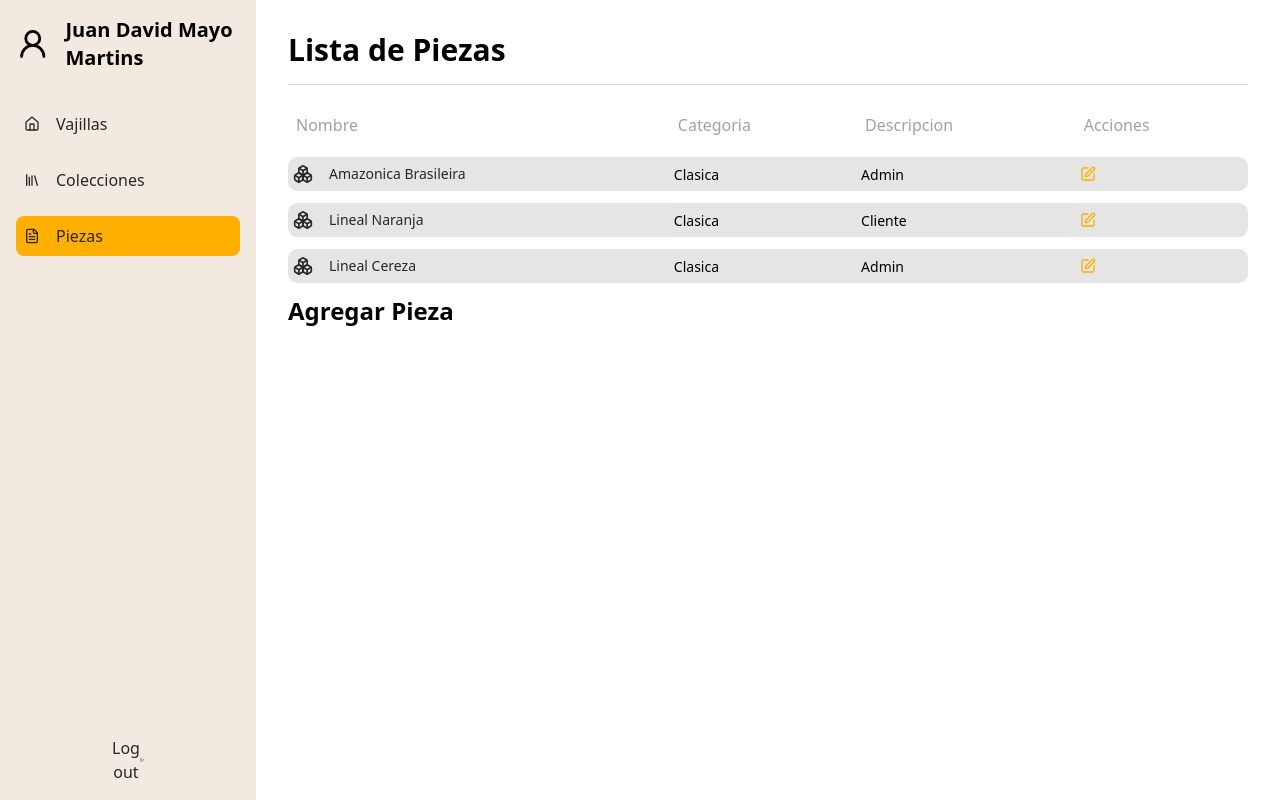
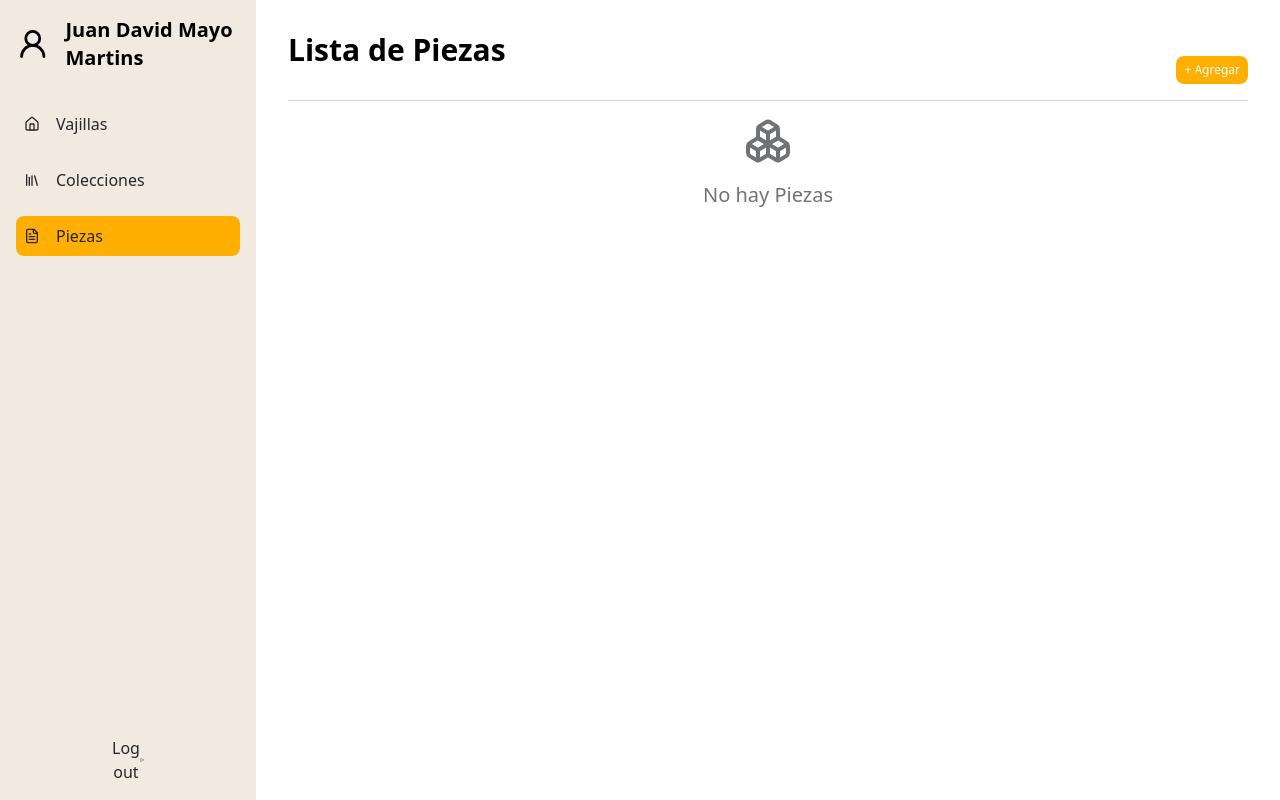
Before and after one commit to MayoJuanDavid/Front_Ceramica_Real, a React (Vite) app: page /piezas in a window 1280 px wide. Built offline with nearby package versions, Linux system fonts and the light colour scheme.

Commit message:
feat: :sparkles: added pieza logic

```diff
--- /dev/null
+++ b/src/components/modals/add-pieza-modal.tsx
@@ -0,0 +1,101 @@
+import React from 'react';
+import Modal from './modal';
+import Input from '../input';
+import { useForm, SubmitHandler } from 'react-hook-form';
+import useAddPiezaModal from '../../hooks/use-add-pieza-modal';
+
+type FormData = {
+  coleccion: number;
+  id: number;
+  molde: number;
+  descripcion: string;
+  precio: number;
+};
+
+interface AddPiezaModalProps {
+  setPiezas: React.Dispatch<React.SetStateAction<FormData[]>>;
+}
+
+const AddPiezaModal = ({ setPiezas }: AddPiezaModalProps) => {
+  const [isLoading, setIsloading] = React.useState(false);
+  const generateID = () => {
+    return Math.floor(Math.random() * 1000);
+  };
+
+  const {
+    register,
+    handleSubmit,
+    reset,
+    formState: { errors },
+  } = useForm<FormData>();
+
+  const onSubmit: SubmitHandler<FormData> = async (data) => {
+    setIsloading(true);
+    await new Promise((resolve) => setTimeout(resolve, 1000));
+    console.log(data);
+    setPiezas((prev) => [...prev, { ...data, id: generateID() }]);
+    setIsloading(false);
+    reset();
+    piezaModal.onClose();
+  };
+
+  const piezaModal = useAddPiezaModal();
+
+  const bodyContent = (
+    <form className="flex flex-col gap-3" onSubmit={handleSubmit(onSubmit)}>
+      <div className="w-full flex flex-col px-32">
+        <Input
+          label="Colección"
+          {...register('coleccion', { required: true })}
+          type="number"
+        />
+        {errors.coleccion ? (
+          <span className="text-xs text-rose-600">Este campo es requerido</span>
+        ) : null}
+      </div>
+      <div className="w-full flex flex-col px-32">
+        <Input
+          label="Molde"
+          {...register('molde', { required: true })}
+          type="number"
+          min={1}
+        />
+        {errors.molde ? (
+          <span className="text-xs text-rose-600">Este campo es requerido</span>
+        ) : null}
+      </div>
+      <div className="w-full flex flex-col px-32">
+        <Input
+          label="Descripción"
+          {...register('descripcion', { required: true })}
+        />
+        {errors.descripcion ? (
+          <span className="text-xs text-rose-600">Este campo es requerido</span>
+        ) : null}
+      </div>
+      <div className="w-full flex flex-col px-32">
+        <Input label="Categoria" {...register('precio', { required: true })} />
+        {errors.precio ? (
+          <span className="text-xs text-rose-600">Este campo es requerido</span>
+        ) : null}
+      </div>
+    </form>
+  );
+
+  const footerContent = <div></div>;
+
+  return (
+    <Modal
+      disabled={isLoading}
+      isOpen={piezaModal.isOpen}
+      title="Agregar Pieza"
+      actionLabel="Agregar"
+      onClose={piezaModal.onClose}
+      onSubmit={handleSubmit(onSubmit)}
+      body={bodyContent}
+      footer={footerContent}
+    />
+  );
+};
+
+export default AddPiezaModal;
--- a/src/contexts/dataContext.tsx
+++ b/src/contexts/dataContext.tsx
@@ -17,7 +17,7 @@ interface Coleccion {
 interface Pieza {
   coleccion: number;
   id: number;
-  molde: string;
+  molde: number;
   descripcion: string;
   precio: number;
 }
--- /dev/null
+++ b/src/hooks/use-add-pieza-modal.tsx
@@ -0,0 +1,15 @@
+import { create } from 'zustand';
+
+interface AddPiezaModalStore {
+  isOpen: boolean;
+  onOpen: () => void;
+  onClose: () => void;
+}
+
+const useAddPiezaModal = create<AddPiezaModalStore>((set) => ({
+  isOpen: false,
+  onOpen: () => set({ isOpen: true }),
+  onClose: () => set({ isOpen: false }),
+}));
+
+export default useAddPiezaModal;
--- a/src/pages/dashboard.tsx
+++ b/src/pages/dashboard.tsx
@@ -1,4 +1,3 @@
-import React from 'react';
 import Table from '../components/Table';
 import Vajilla from '../components/icons/vajilla';
 import AddVajillaModal from '../components/modals/add-vajilla-modal';
--- a/src/pages/piezas.tsx
+++ b/src/pages/piezas.tsx
@@ -1,117 +1,78 @@
 import { Boxes, Edit } from 'lucide-react';
 import Layout from '../layout';
 import Table from '../components/Table';
+import AddPiezaModal from '../components/modals/add-pieza-modal';
+import { useData } from '../contexts/dataContext';
+import useAddPiezaModal from '../hooks/use-add-pieza-modal';
 
-const COLLECCIONES_DATA = [
-  {
-    id: 1,
-    name: (
+export default function Piezas() {
+  const { piezas, setPiezas } = useData();
+
+  const addPiezaModal = useAddPiezaModal();
+
+  const PIEZAS_DATA = piezas.map((pieza) => ({
+    id: pieza.id,
+    coleccion: (
       <div className="flex gap-4 items-center text-zinc-800">
         <Boxes className="size-5" />
-        <span>Amazonica Brasileira</span>
+        <span>{pieza.coleccion}</span>
       </div>
     ),
-    category: 'Clasica',
-    description: 'Admin',
-    actions: (
+    descripcion: pieza.descripcion,
+    molde: pieza.molde,
+    acciones: (
       <div className="flex gap-4 text-primary">
         <Edit className="size-4" />
       </div>
     ),
+  }));
+
+  return (
+    <Layout>
+      <AddPiezaModal setPiezas={setPiezas} />
+      <div className="w-4/5 p-8 bg-white flex flex-col gap-4">
+        <div className="flex justify-between items-center border border-b-zinc-300 border-t-0 border-l-0 border-r-0">
+          <h1 className="text-3xl font-bold mb-4  pb-4">Lista de Piezas</h1>
+          <button
+            className="bg-primary text-white px-2 rounded-lg text-xs h-7 mt-2"
+            type="button"
+            onClick={addPiezaModal.onOpen}
+          >
+            + Agregar
+          </button>
+        </div>
+        {PIEZAS_DATA?.length > 0 ? (
+          <Table
+            data={PIEZAS_DATA}
+            columns={[
+              {
+                text: 'Id',
+                accessor: 'id',
               },
               {
-    id: 2,
-    name: (
-      <div className="flex gap-4 items-center text-zinc-800">
-        <Boxes className="size-5" />
-        <span>Lineal Naranja</span>
-      </div>
-    ),
-    category: 'Clasica',
-    description: 'Cliente',
-    actions: (
-      <div className="flex gap-4 text-primary">
-        <Edit className="size-4" />
-      </div>
-    ),
-  },
-  {
-    id: 3,
-    name: (
-      <div className="flex gap-4 items-center text-zinc-800">
-        <Boxes className="size-5" />
-        <span>Lineal Cereza</span>
-      </div>
-    ),
-    category: 'Clasica',
-    description: 'Admin',
-    actions: (
-      <div className="flex gap-4 text-primary">
-        <Edit className="size-4" />
-      </div>
-    ),
-  },
-];
-
-export default function Piezas() {
-  return (
-    <Layout>
-      <div className="w-4/5 p-8">
-        <h1 className="text-3xl font-bold mb-4 border border-b-zinc-300 border-t-0 border-l-0 border-r-0 pb-4">
-          Lista de Piezas
-        </h1>
-        <Table
-          data={COLLECCIONES_DATA}
-          columns={[
-            {
-              text: 'Nombre',
-              accessor: 'name',
-            },
-            {
-              text: 'Categoria',
-              accessor: 'category',
+                text: 'Colección',
+                accessor: 'coleccion',
               },
               {
                 text: 'Descripcion',
-              accessor: 'description',
+                accessor: 'descripcion',
+              },
+              {
+                text: 'molde',
+                accessor: 'molde',
               },
               {
                 text: 'Acciones',
-              accessor: 'actions',
+                accessor: 'acciones',
               },
             ]}
           />
-        <h1 className="text-2xl font-bold mb-4">Agregar Pieza</h1>
-        {/* <div className="bg-zinc-100 p-4 flex items-center">
-          <img
-            src="https://placehold.co/30x30"
-            alt="Agregar Icon"
-            className="mr-4"
-          />
-          <input
-            type="text"
-            placeholder="Nombre"
-            className="p-2 mr-4 bg-white border rounded"
-          />
-          <input
-            type="text"
-            placeholder="Precio"
-            className="p-2 mr-4 bg-white border rounded"
-          />
-          <input
-            type="text"
-            placeholder="Descripcion"
-            className="p-2 mr-4 bg-white border rounded"
-          />
-          <input
-            type="text"
-            placeholder="Coleccion"
-            className="p-2 mr-4 bg-white border rounded"
-          />
-          <button className="bg-yellow-500 text-white p-2 rounded">
-            AGREGAR PIEZA
-          </button>
-        </div> */}
+        ) : (
+          <div className="flex flex-col items-center justify-center gap-4">
+            <Boxes className="size-12 text-zinc-500" />
+            <span className="text-xl text-zinc-500">No hay Piezas</span>
+          </div>
+        )}
       </div>
     </Layout>
   );
```
Lines whose indentation alone changed are shown as unchanged.
